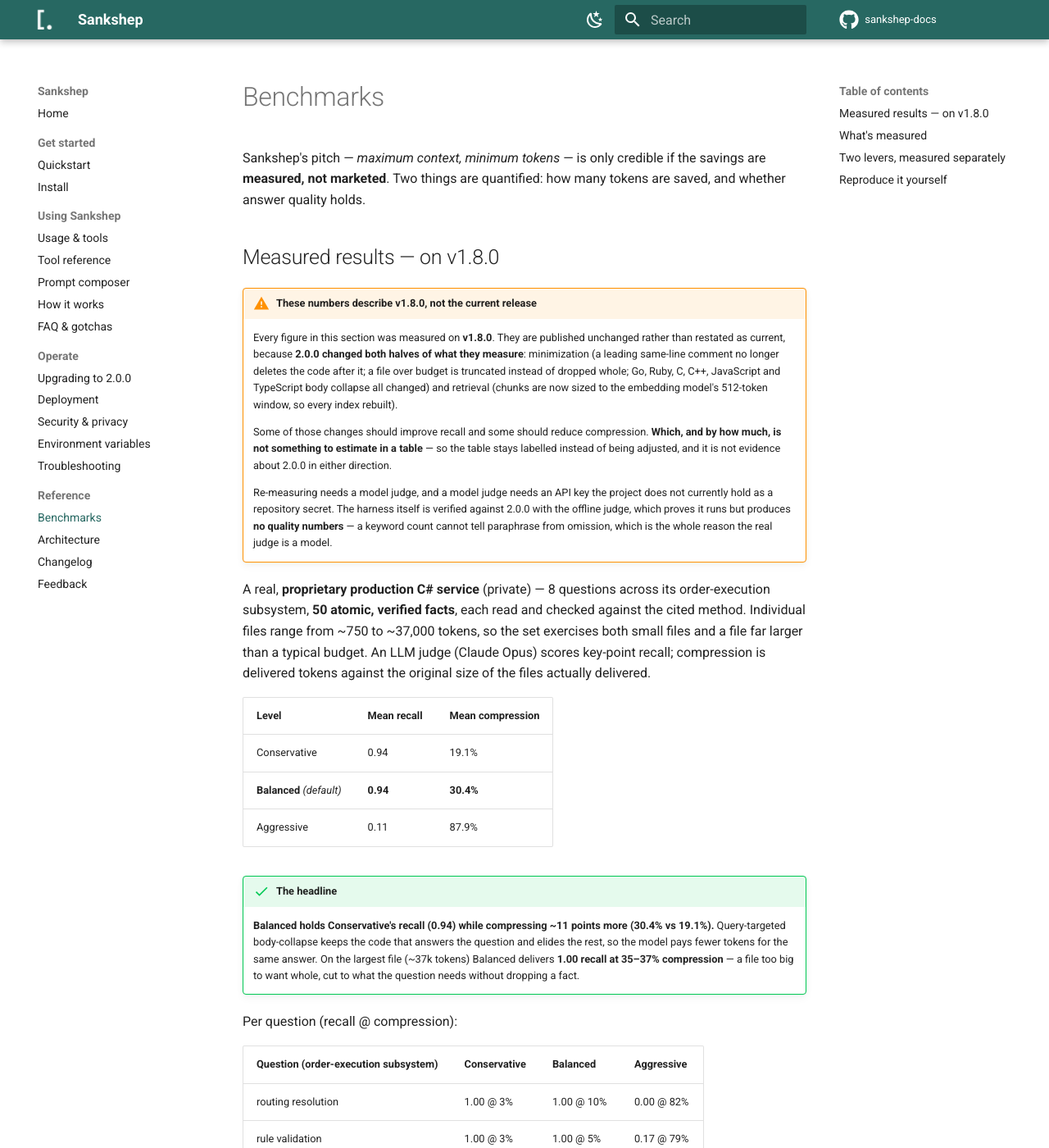
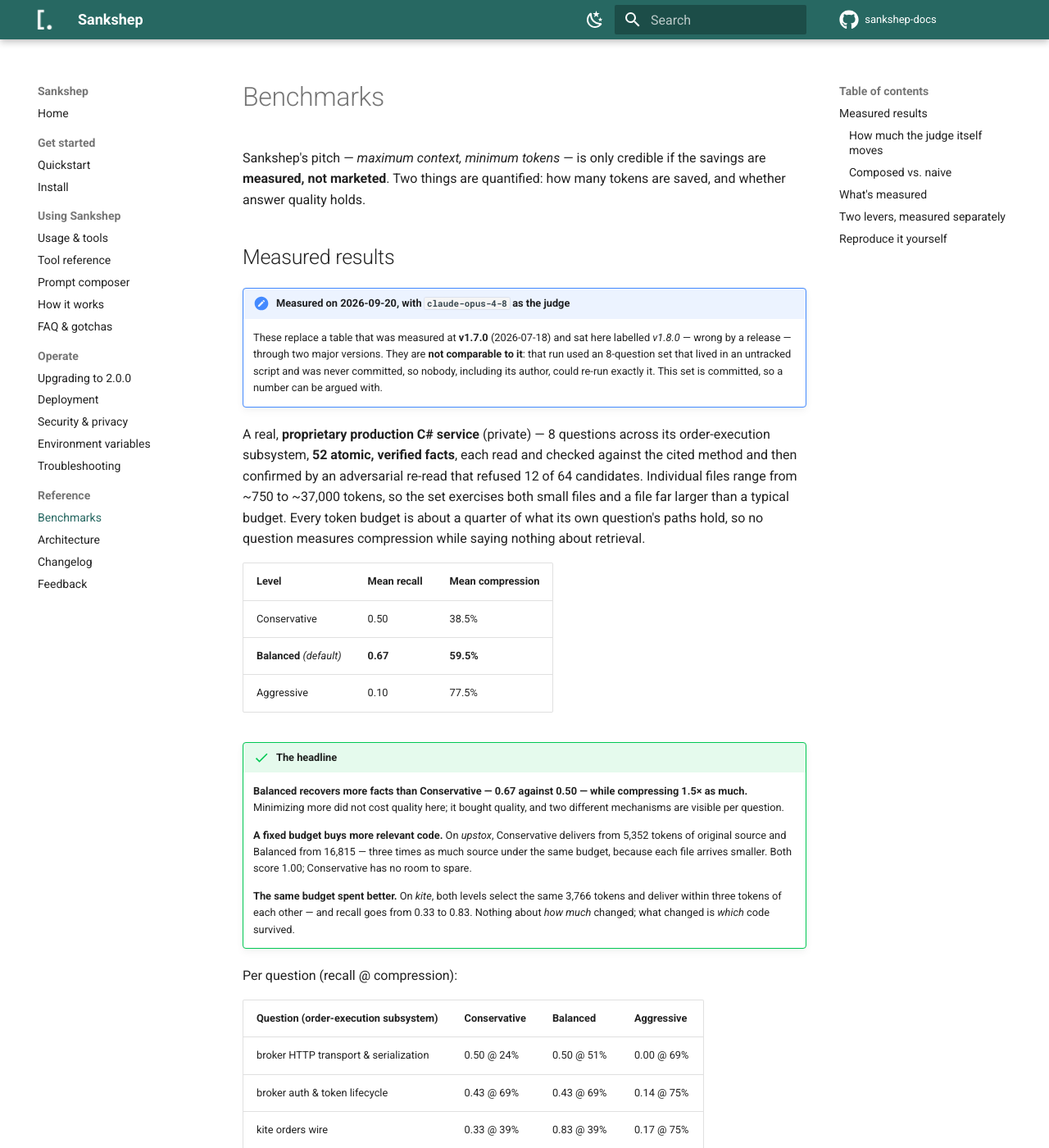
Before and after one commit to nitinpawar28/sankshep-docs, an MkDocs documentation site: the page built from docs/benchmarks.md, in a window 1280 px wide and 1400 px high. Shown: the whole window at 82% size. Built offline with MkDocs 1.6.1 and Material for MkDocs 9.7.7, drawn with Linux system fonts in a browser that asks for light colours; comment, search, counter and statistics services are not loaded; some of the changed text lies outside the part shown.

Commit message:
fix(benchmarks): publish the measured run; the old table was wrong five ways
The results section was labelled v1.8.0 and the numbers were measured at v1.7.0
(2026-07-18) — wrong by a release, and sat here through two major versions. It is replaced
by a run measured 2026-09-20 with `claude-opus-4-8` over a committed 8-question set.

What was wrong:

- **The version.** Measured at v1.7.0, labelled v1.8.0.
- **The fact count.** "50 atomic, verified facts"; the committed set carries 52. 50 was a
  target restated as a result.
- **The numbers.** 0.94 / 0.94 / 0.11 becomes 0.50 / 0.67 / 0.10, with compression
  38.5% / 59.5% / 77.5%.
- **The headline inverted.** It said Balanced *holds* Conservative's recall. Balanced now
  *beats* it — 0.67 against 0.50 — and the page gives the two mechanisms behind that, each
  visible in one question: a fixed budget reaching 3x more source, and the same budget
  spent on different code.
- **The per-question table** was from a question set that no longer exists. Every row is
  replaced, and the two "stated honestly" bullets that cited retired rows now cite the
  current ones.

Three sections are added, and the first matters more than the numbers:

**The judge's own error bar.** The set was run five times against the same code: Balanced
mean recall came in at 0.703, 0.649, 0.682, 0.661 and 0.667, while every compression figure
was identical across all five — compression is arithmetic and no judge is involved. So a
recall difference under about 0.05 is not evidence of anything, including any difference a
reader computes between two rows of the table. The page previously published recall to two
decimal places with no stated uncertainty at all.

**Composed vs. naive**, measured: 72.6% fewer tokens at 0.66 recall against an uncapped
baseline that recovers every fact.

**What is not claimed.** A ranking change shipped with these numbers raised compression
measurably and left recall inside its existing spread, so the page says so and claims no
recall gain from it.

The "re-measuring needs a key the project does not hold" admonition is deleted: the run
happened.

mkdocs build --strict: clean.

```diff
--- a/docs/benchmarks.md
+++ b/docs/benchmarks.md
@@ -3,71 +3,105 @@
 Sankshep's pitch — *maximum context, minimum tokens* — is only credible if the savings are **measured,
 not marketed**. Two things are quantified: how many tokens are saved, and whether answer quality holds.
 
-## Measured results — on v1.8.0
+## Measured results
 
-!!! warning "These numbers describe v1.8.0, not the current release"
-    Every figure in this section was measured on **v1.8.0**. They are published unchanged rather than
-    restated as current, because **2.0.0 changed both halves of what they measure**: minimization
-    (a leading same-line comment no longer deletes the code after it; a file over budget is truncated
-    instead of dropped whole; Go, Ruby, C, C++, JavaScript and TypeScript body collapse all changed) and
-    retrieval (chunks are now sized to the embedding model's 512-token window, so every index rebuilt).
-
-    Some of those changes should improve recall and some should reduce compression. **Which, and by how
-    much, is not something to estimate in a table** — so the table stays labelled instead of being
-    adjusted, and it is not evidence about 2.0.0 in either direction.
-
-    Re-measuring needs a model judge, and a model judge needs an API key the project does not currently
-    hold as a repository secret. The harness itself is verified against 2.0.0 with the offline judge,
-    which proves it runs but produces **no quality numbers** — a keyword count cannot tell paraphrase
-    from omission, which is the whole reason the real judge is a model.
+!!! note "Measured on 2026-09-20, with `claude-opus-4-8` as the judge"
+    These replace a table that was measured at **v1.7.0** (2026-07-18) and sat here labelled *v1.8.0* —
+    wrong by a release — through two major versions. They are **not comparable to it**: that run used an
+    8-question set that lived in an untracked script and was never committed, so nobody, including its
+    author, could re-run exactly it. This set is committed, so a number can be argued with.
 
 A real, **proprietary production C# service** (private) — 8 questions across its order-execution
-subsystem, **50 atomic, verified facts**, each read and checked against the cited method. Individual
-files range from ~750 to ~37,000 tokens, so the set exercises both small files and a file far larger
-than a typical budget. An LLM judge (Claude Opus) scores key-point recall; compression is delivered
-tokens against the original size of the files actually delivered.
+subsystem, **52 atomic, verified facts**, each read and checked against the cited method and then
+confirmed by an adversarial re-read that refused 12 of 64 candidates. Individual files range from ~750
+to ~37,000 tokens, so the set exercises both small files and a file far larger than a typical budget.
+Every token budget is about a quarter of what its own question's paths hold, so no question measures
+compression while saying nothing about retrieval.
 
 | Level | Mean recall | Mean compression |
 |---|---|---|
-| Conservative | 0.94 | 19.1% |
-| **Balanced** *(default)* | **0.94** | **30.4%** |
-| Aggressive | 0.11 | 87.9% |
+| Conservative | 0.50 | 38.5% |
+| **Balanced** *(default)* | **0.67** | **59.5%** |
+| Aggressive | 0.10 | 77.5% |
 
 !!! success "The headline"
-    **Balanced holds Conservative's recall (0.94) while compressing ~11 points more (30.4% vs 19.1%).**
-    Query-targeted body-collapse keeps the code that answers the question and elides the rest, so the
-    model pays fewer tokens for the same answer. On the largest file (~37k tokens) Balanced delivers
-    **1.00 recall at 35–37% compression** — a file too big to want whole, cut to what the question needs
-    without dropping a fact.
+    **Balanced recovers more facts than Conservative — 0.67 against 0.50 — while compressing 1.5× as
+    much.** Minimizing more did not cost quality here; it bought quality, and two different mechanisms
+    are visible per question.
+
+    **A fixed budget buys more relevant code.** On *upstox*, Conservative delivers from 5,352 tokens of
+    original source and Balanced from 16,815 — three times as much source under the same budget, because
+    each file arrives smaller. Both score 1.00; Conservative has no room to spare.
+
+    **The same budget spent better.** On *kite*, both levels select the same 3,766 tokens and deliver
+    within three tokens of each other — and recall goes from 0.33 to 0.83. Nothing about *how much*
+    changed; what changed is *which* code survived.
 
 Per question (recall @ compression):
 
 | Question (order-execution subsystem) | Conservative | Balanced | Aggressive |
 |---|---|---|---|
-| routing resolution | 1.00 @ 3% | 1.00 @ 10% | 0.00 @ 82% |
-| rule validation | 1.00 @ 3% | 1.00 @ 5% | 0.17 @ 79% |
-| signal fan-out *(37k-token file)* | 1.00 @ 30% | 1.00 @ 35% | 0.25 @ 95% |
-| risk gates *(37k-token file)* | 1.00 @ 30% | 1.00 @ 37% | 0.00 @ 95% |
-| placement guard | 1.00 @ 34% | 1.00 @ 56% | 0.00 @ 88% |
-| broker dispatch | 0.50 @ 9% | 0.67 @ 13% | 0.17 @ 88% |
-| status sync | 1.00 @ 29% | 0.86 @ 40% | 0.14 @ 87% |
-| terminal settlement | 1.00 @ 16% | 1.00 @ 48% | 0.17 @ 89% |
+| broker HTTP transport & serialization | 0.50 @ 24% | 0.50 @ 51% | 0.00 @ 69% |
+| broker auth & token lifecycle | 0.43 @ 69% | 0.43 @ 69% | 0.14 @ 75% |
+| kite orders wire | 0.33 @ 39% | 0.83 @ 39% | 0.17 @ 75% |
+| dhan super-order path | 0.88 @ 24% | 0.88 @ 53% | 0.25 @ 73% |
+| upstox v3 lifecycle *(37k-token file)* | 1.00 @ 5% | 1.00 @ 73% | 0.00 @ 78% |
+| broker order-service routing & guards | 0.25 @ 26% | 0.62 @ 40% | 0.25 @ 83% |
+| strategy-runtime signal-to-order | 0.17 @ 61% | 0.50 @ 61% | 0.00 @ 76% |
+| application order model & state | 0.57 @ 23% | 0.57 @ 89% | 0.14 @ 79% |
+
+### How much the judge itself moves
+
+An LLM judge is not a ruler, so the set was run **five times against the same code**. The spread is the
+honest error bar on every recall figure above:
+
+| | Balanced mean recall |
+|---|---|
+| Before the ranking change | 0.703, 0.649 |
+| After it | 0.682, 0.661, 0.667 |
+
+**Every compression figure was identical across all five runs**, as it must be: compression is arithmetic
+on token counts and no judge is involved. So **a recall difference smaller than about 0.05 on this set is
+not evidence of anything** — including any difference you might compute between two rows of the table
+above.
+
+It is also why this page claims no recall gain from the ranking change shipped alongside these numbers.
+Weighting a query term by how rare it is among the files being ranked raised Balanced compression from
+56.2% to 59.5% — deterministic, identical on every run since — while recall stayed inside the spread it
+already had. It changed what gets selected; whether that helps recall is not something five runs can say.
+
+### Composed vs. naive
+
+The [prompt composer](composer.md) against the control an assistant would otherwise use — the whole raw
+text of every file the question points at, uncapped:
+
+| Metric | Naive (uncapped) | Composed (question's budget) |
+|---|---|---|
+| Mean key-point recall | 1.00 | **0.66** |
+| Tokens delivered | 139,841 | **38,320** |
+
+**A 72.6% token reduction at 0.66 recall**, against a baseline that is uncapped by definition, because
+that is what it is a control for. Handing a model every byte recovers every fact in this set; what the
+composer answers is what a budget costs.
 
 !!! warning "Stated honestly"
-    - **Aggressive is lossy by design.** It collapses the very bodies that hold the answers (recall 0.11),
-      so it is for maximum compression of structure and signatures — never point it at a "how does X work"
-      question.
-    - **A file larger than the budget is truncated, not dropped.** Up to 2.0.0 it was dropped whole: a
-      single file over the budget produced nothing at all, and the caller was told only that a chunk had
-      been withheld. It is now truncated at a line boundary and the header says so, so the biggest file in
-      a tree no longer decides whether you get an answer.
-    - **A fact that lives only in a doc-comment drops at Balanced.** Balanced strips doc-comments, so a key
-      point documented *only* in a `///` comment (not in the code itself) is recalled at Conservative but not
-      Balanced — this is why *status sync* dips to 0.86 vs Conservative's 1.00.
-    - **Some misses are retrieval, not minimization.** *broker dispatch* sits at 0.50–0.67 even at
-      Conservative and Balanced — those facts are missing regardless of minimization. (Note Balanced *beats*
-      Conservative there: eliding noise surfaced a fact the fuller context buried.)
-    - The exact percentage is **repo- and query-dependent** — this is one measured run on one codebase, not a
+    - **About a third of these facts are not recovered at any level.** Conservative keeps every body and
+      still scores 0.50. Against atomic implementation-detail facts at a budget of roughly a quarter of
+      each question's own corpus, the delivered context supports about two thirds of them at best. The
+      set was built to be hard on purpose, and this is what hard looks like.
+    - **Aggressive is lossy by design.** It collapses the very bodies that hold the answers, so it is for
+      maximum compression of structure and signatures — never point it at a "how does X work" question.
+    - **The gaps that survive every level are retrieval, not minimization.** *broker auth* scores 0.43 at
+      Conservative *and* Balanced; *broker HTTP transport* scores 0.50 at both. Nothing minimization does
+      explains a fact that is missing when every body is kept — those facts were in files the ranker did
+      not choose, or in the part of a chosen file the budget cut.
+    - **A file larger than the budget is truncated, not dropped.** Up to 2.0.0 it was dropped whole. It is
+      now truncated at a line boundary and the header says so. What is still true is that truncation is
+      positional rather than query-aware.
+    - **Doc-comments are stripped at Balanced**, so a fact living only in a `///` comment cannot survive
+      that level. This run does not isolate how many of the missing facts are of that kind, so no number
+      is offered for it.
+    - The exact percentage is **repo- and query-dependent** — this is one codebase, five runs, not a
       universal figure.
 
 ## What's measured
```
